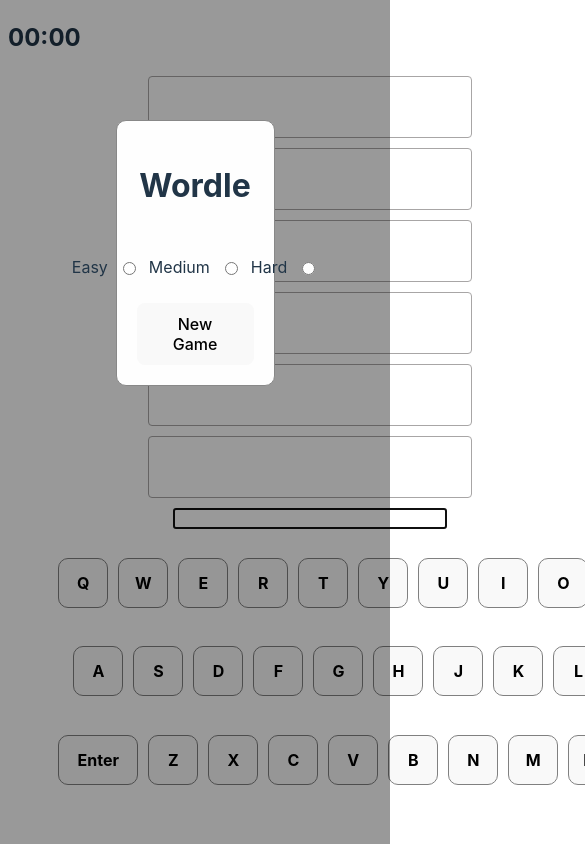
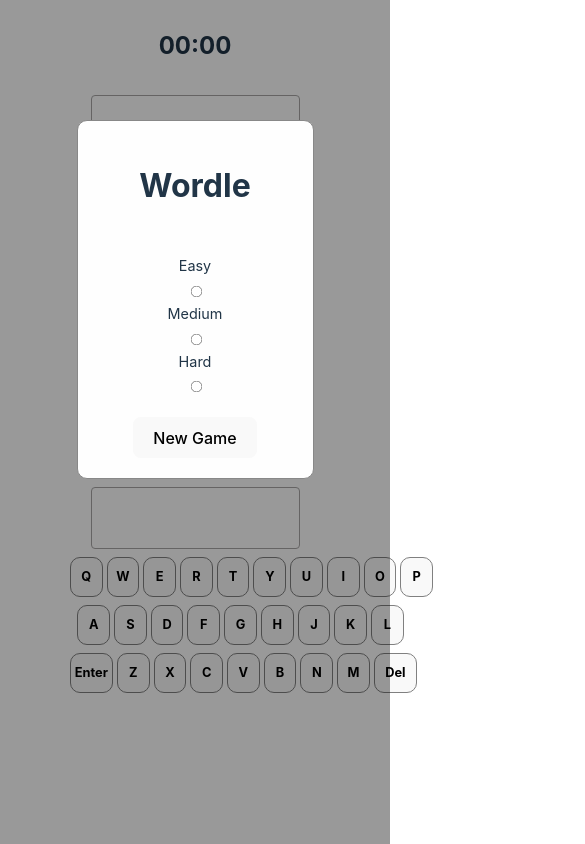
Before and after one commit to smohyud4/Wordle, a React (Vite) app: page / in a window 390 px wide. Shown: the top 844 px of the page, 585 px wide, since content can reach past the window. Built offline with nearby package versions, Linux system fonts and the light colour scheme.

Commit message:
responsiveness

```diff
--- a/src/components/Game/Game.css
+++ b/src/components/Game/Game.css
@@ -46,3 +46,14 @@
 .correct {
     background-color: #6aaa64;
 }
+
+@media (max-width: 600px) {
+    #guessInput {
+        display: none;
+    }
+
+    .container {
+        max-width: 600px;
+        gap: 4px;
+    }
+}
--- a/src/components/Game/Game.jsx
+++ b/src/components/Game/Game.jsx
@@ -54,9 +54,8 @@
     if (guess != 0 && checkGuess()) {
       setGameOver(true);
       setWinnerMessage("You Win!");
-
     }
-    else if (guess == 6) {
+    else if ((guess == 5 && length.current == 7) || guess == 6) {
       setGameOver(true);
       setWinnerMessage(`The word was ${word}!`);
     }
@@ -200,8 +199,6 @@
   }
 
   return <>
-    <h3>{word}</h3>
-    <h2>{formatTime()}</h2>
     {gameOver && (
       <NewGame
         message={winnerMessage}
@@ -212,6 +209,7 @@
       />
     )}
     <div className="container">
+    <h2>{formatTime()}</h2>
       <div className="grid-item" style={{width: `${(length.current/5)*50}%`}}>
         {words.one.split('').map((char, index) => {
           return (
@@ -257,6 +255,7 @@
           )
         })}
       </div>
+      {length.current != 7 &&
         <div className="grid-item" style={{width: `${(length.current/5)*50}%`}}>
           {words.six.split('').map((char, index) => {
             return (
@@ -266,6 +265,7 @@
             )
           })}
         </div>
+      }
       <input
         ref={inputRef}
         id='guessInput'
@@ -274,6 +274,7 @@
         name={map[guess]}
         value={words[map[guess]]}
         onChange={handleInput}
+        placeholder='Enter your guess'
         onKeyUp={(event) => {
           if (event.key === "Enter") takeGuess();
         }}
--- a/src/components/KeyBoard/KeyBoard.css
+++ b/src/components/KeyBoard/KeyBoard.css
@@ -1,4 +1,4 @@
-.keyBoardContainer{
+.keyBoardContainer {
     border-radius: 20px;
     height: auto; /* Allow the height to adjust based on content */
     width: 100%; /* Use a larger percentage to make it more responsive */
@@ -12,7 +12,7 @@
 
 .keyBoardContainer div {
     width: 90%;
-    min-height: 10vh;
+    min-height: 5vh;
     display: flex;
     align-items: center;
     justify-content: space-evenly;
@@ -49,3 +49,25 @@
 .keyBoardContainer .action {
     min-width: 80px;
 }
+
+@media (max-width: 600px) {
+    .keyBoardContainer {
+        width: 80%;
+    }
+
+    .keyBoardContainer div button {
+        height: 40px;
+        width: 30px;
+        min-width: 30px;
+        font-size: 80%;
+        margin: 2px; /* Reduce button spacing if needed */
+    }
+
+    .keyBoardContainer .action {
+        height: 40px;
+        width: 43px;
+        min-width: 43px;
+        font-size: 80%;
+    }
+
+}
--- a/src/components/KeyBoard/KeyBoard.jsx
+++ b/src/components/KeyBoard/KeyBoard.jsx
@@ -18,7 +18,6 @@
             <button
               id={char}
               key={index}
-              className='keyButton'
               onClick={() => handleClick(char)}
             >
               {char}
@@ -32,7 +31,6 @@
             <button
               id={char}
               key={index}
-              className='keyButton'
               onClick={() => handleClick(char)}
             >
               {char}
@@ -49,7 +47,6 @@
             <button
               id={char}
               key={index}
-              className='keyButton'
               onClick={() => handleClick(char)}
             >
               {char}
@@ -57,7 +54,7 @@
           )
         })}
         <button className='action' onClick={() => handleDelete()}>
-          Delete
+          Del
         </button>
        </div>
     </div>
--- a/src/components/NewGame/NewGame.css
+++ b/src/components/NewGame/NewGame.css
@@ -26,6 +26,7 @@
 .modal-content .inputContainer {
     display: flex;
     justify-content: center;
+    flex-wrap: wrap;
     gap: 10px;
 }
 
@@ -46,3 +47,22 @@
     border: 1px solid black;
     border-radius: 2px;
 }
+
+@media (max-width: 600px) {
+    .modal-content {
+        width: 50%;
+    }
+    .modal-content .inputContainer {
+        flex-direction: column; /* Stack items vertically */
+        align-items: center;    /* Center the items */
+        gap: 5px;               /* Reduce the gap */
+    }
+
+    .modal-content .inputContainer label {
+        font-size: 0.9rem; /* Slightly smaller font size for compact display */
+    }
+
+    .modal-content .inputContainer input {
+        transform: scale(0.9); /* Reduce input size slightly */
+    }
+}
```
Lines whose indentation alone changed are shown as unchanged.
